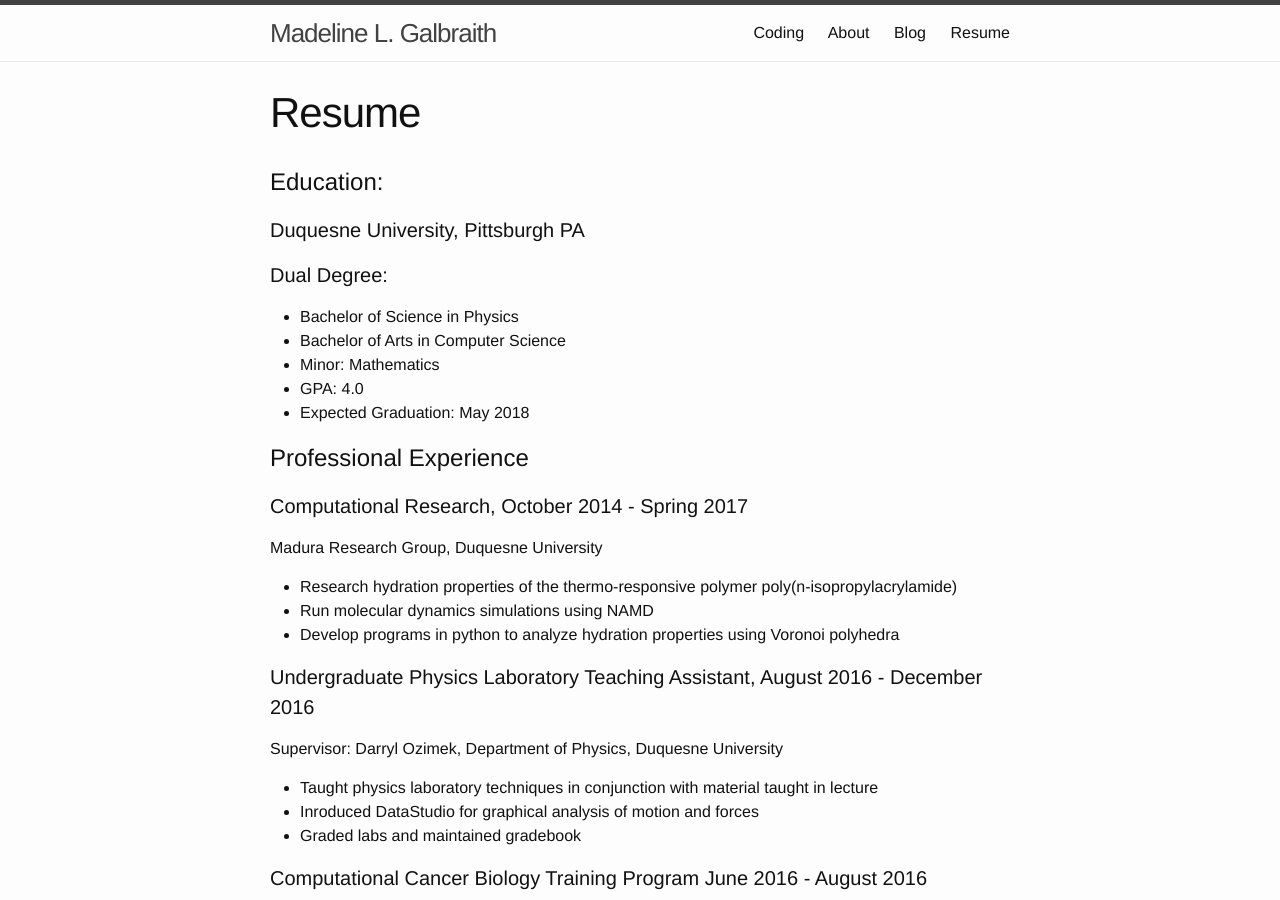
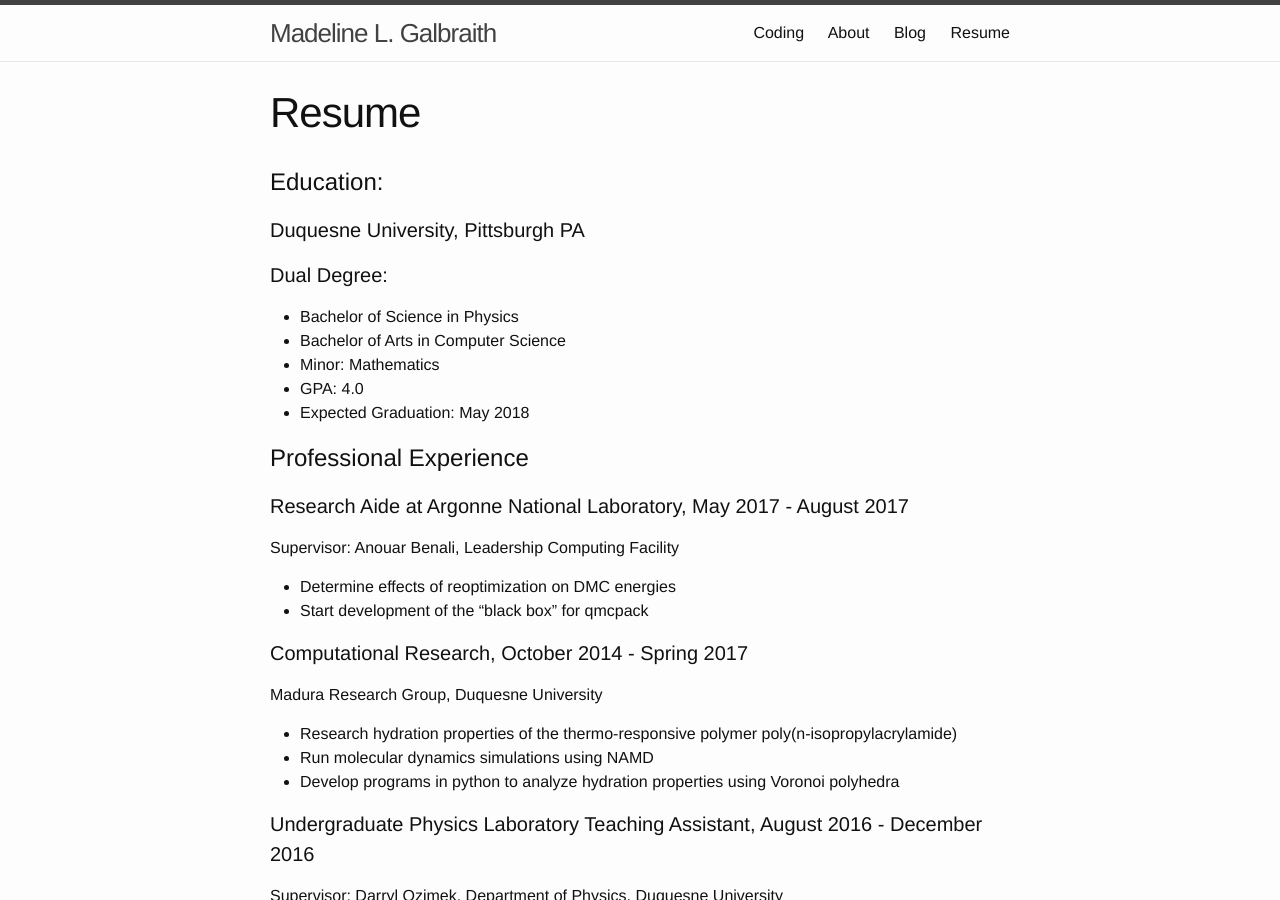
Before and after one commit to madgal/madgal.github.io, a Jekyll site: the page built from resume.md, in a window 1280 px wide and 900 px high. Built offline with Jekyll 4.4.1, drawn with Linux system fonts in a browser that asks for light colours.

Commit message:
Updated resume to include summer position

```diff
--- a/resume.md
+++ b/resume.md
@@ -18,7 +18,12 @@ permalink: /resume/
 
 # Professional Experience
 
+#### Research Aide at Argonne National Laboratory, May 2017 - August 2017
 
+Supervisor: Anouar Benali, Leadership Computing Facility
+
++ Determine effects of reoptimization on DMC energies
++ Start development of the "black box" for qmcpack
 
 #### Computational Research, October 2014 - Spring 2017
 
```
